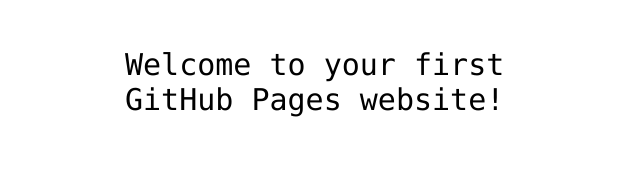
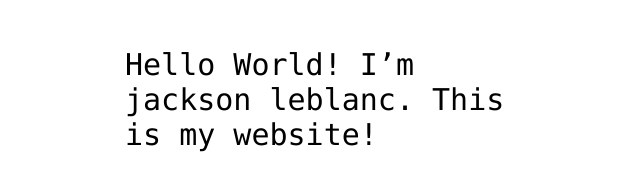
Before and after one commit to jacksonleblanc/hello-world, a plain HTML site: page index.html in a window 1280 px wide. Shown: the part 341-532 px from the top of the page, without its empty margins (315-955 px from the left). Drawn offline with Linux system fonts and the light colour scheme.

Commit message:
Add my username to index.html file

```diff
--- a/index.html
+++ b/index.html
@@ -12,7 +12,7 @@
 <img src="https://octodex.github.com/images/daftpunktocat-thomas.gif" id="octocat" alt="octocat-gif" />
 
 <!-- Change this code here by copy and pasting your template on line 15 -->
-<p>Welcome to your first GitHub Pages website!</p>
+<p>Hello World! I’m jackson leblanc. This is my website!</p>
 
 </body>
 </html>
```
